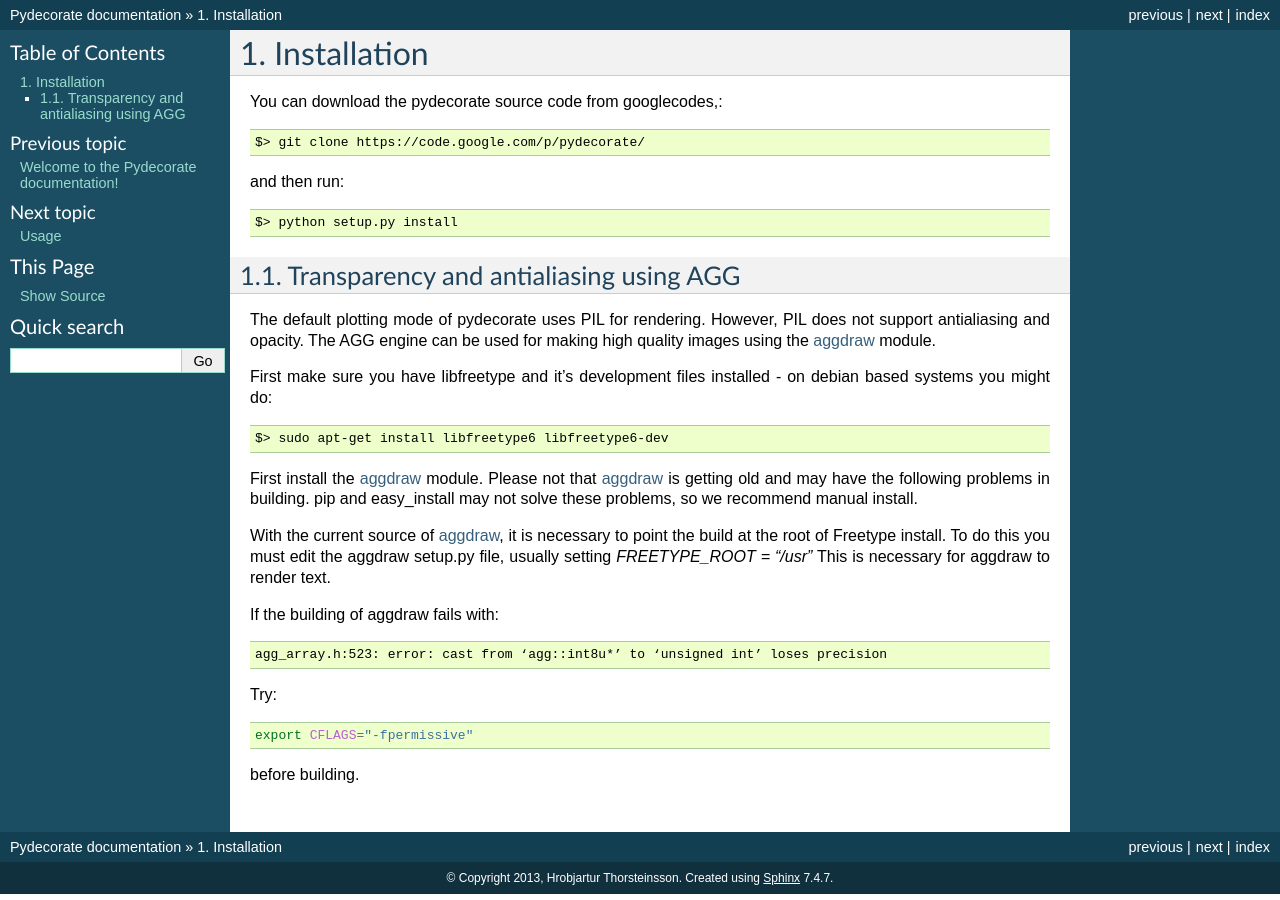
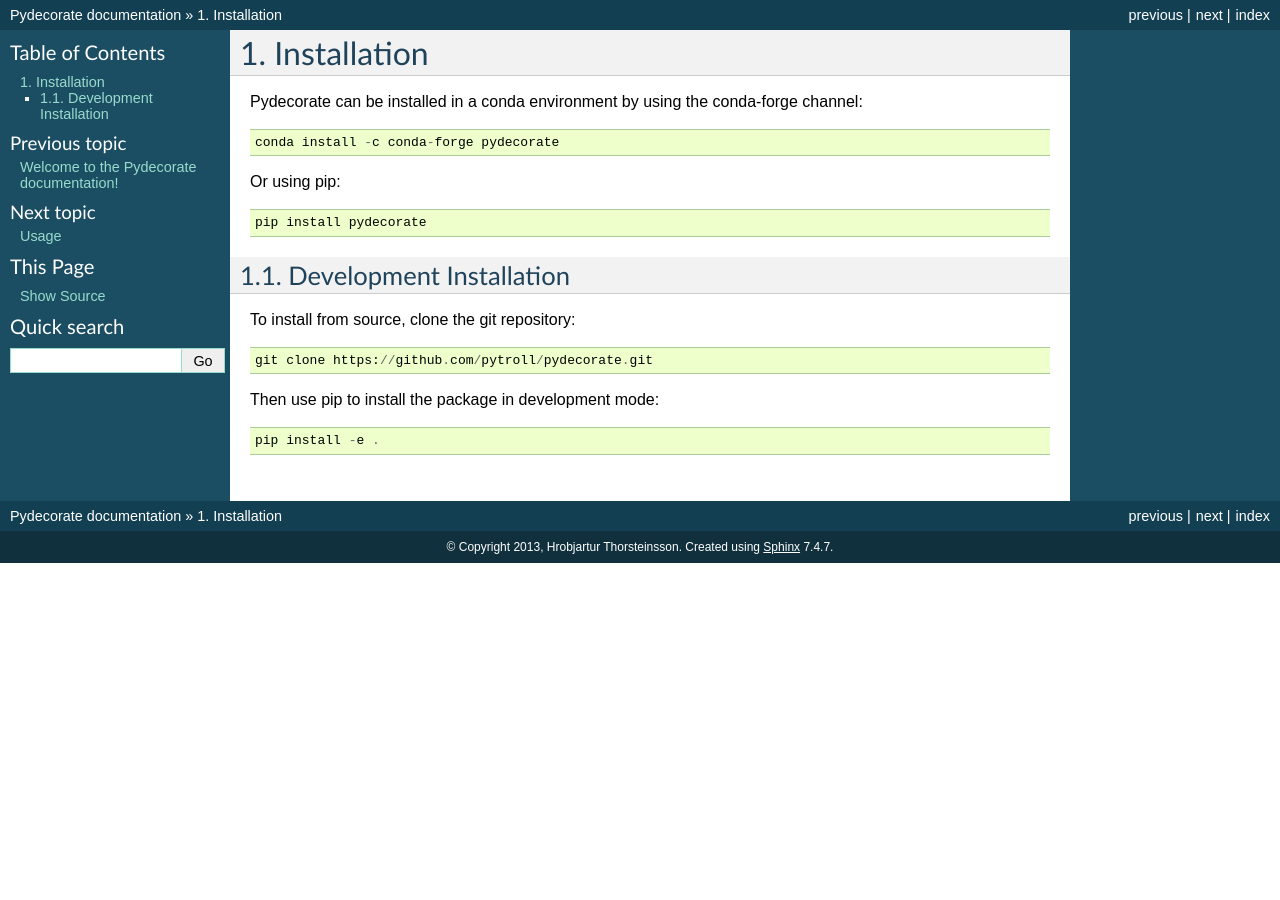
Before and after one commit to pytroll/pydecorate, a Sphinx documentation site: the page built from doc/source/installation.rst, in a window 1280 px wide. Built offline with Sphinx 7.4.7, drawn with Linux system fonts in a browser that asks for light colours; pages that are not in the unit, such as notebooks, are missing from menus.

Commit message:
Update installation instructions to use conda and github

```diff
--- a/doc/source/index.rst
+++ b/doc/source/index.rst
@@ -15,9 +15,9 @@
 Pydecorate is a package for decorating PIL images with logos, texts, and color
 scales.
 
-The source code of the package can be found at google codes, googlecode_
+The source code of the package can be found at on GitHub_.
 
-.. _googlecode: http://code.google.com/p/pydecorate/
+.. _GitHub: https://github.com/pytroll/pydecorate
 
 Contents
 +++++++++
--- a/doc/source/installation.rst
+++ b/doc/source/installation.rst
@@ -6,47 +6,24 @@
    :suffix: .
 
 Installation
-------------
+============
 
-You can download the pydecorate source code from googlecodes,::
+Pydecorate can be installed in a conda environment by using the conda-forge
+channel::
 
-  $> git clone https://code.google.com/p/pydecorate/
+    conda install -c conda-forge pydecorate
 
-and then run::
+Or using pip::
 
-  $> python setup.py install
+    pip install pydecorate
 
+Development Installation
+------------------------
 
+To install from source, clone the git repository::
 
-Transparency and antialiasing using AGG
-^^^^^^^^^^^^^^^^^^^^^^^^^^^^^^^^^^^^^^^^^^^^
-The default plotting mode of pydecorate uses PIL for rendering.
-However, PIL does not support antialiasing and opacity.
-The AGG engine can be used for making high quality images using the aggdraw_ module.
+    git clone https://github.com/pytroll/pydecorate.git
 
-First make sure you have libfreetype and it's development files installed - on debian based systems you might do:
+Then use pip to install the package in development mode::
 
-.. code-block:: bash
-
-    $> sudo apt-get install libfreetype6 libfreetype6-dev
-
-First install the aggdraw_ module. Please not that aggdraw_ is getting old and may have the following problems in building.
-pip and easy_install may not solve these problems, so we recommend manual install.
-
-With the current source of aggdraw_, it is necessary to point the build at the root of
-Freetype install. To do this you must edit the aggdraw setup.py file, usually setting *FREETYPE_ROOT = "/usr"*
-This is necessary for aggdraw to render text.
-
-If the building of aggdraw fails with:
-
-.. code-block:: bash
-
-    agg_array.h:523: error: cast from ‘agg::int8u*’ to ‘unsigned int’ loses precision
-
-Try:
-
-.. code-block:: bash
-
-    export CFLAGS="-fpermissive"
-
-before building.
+    pip install -e .
```
